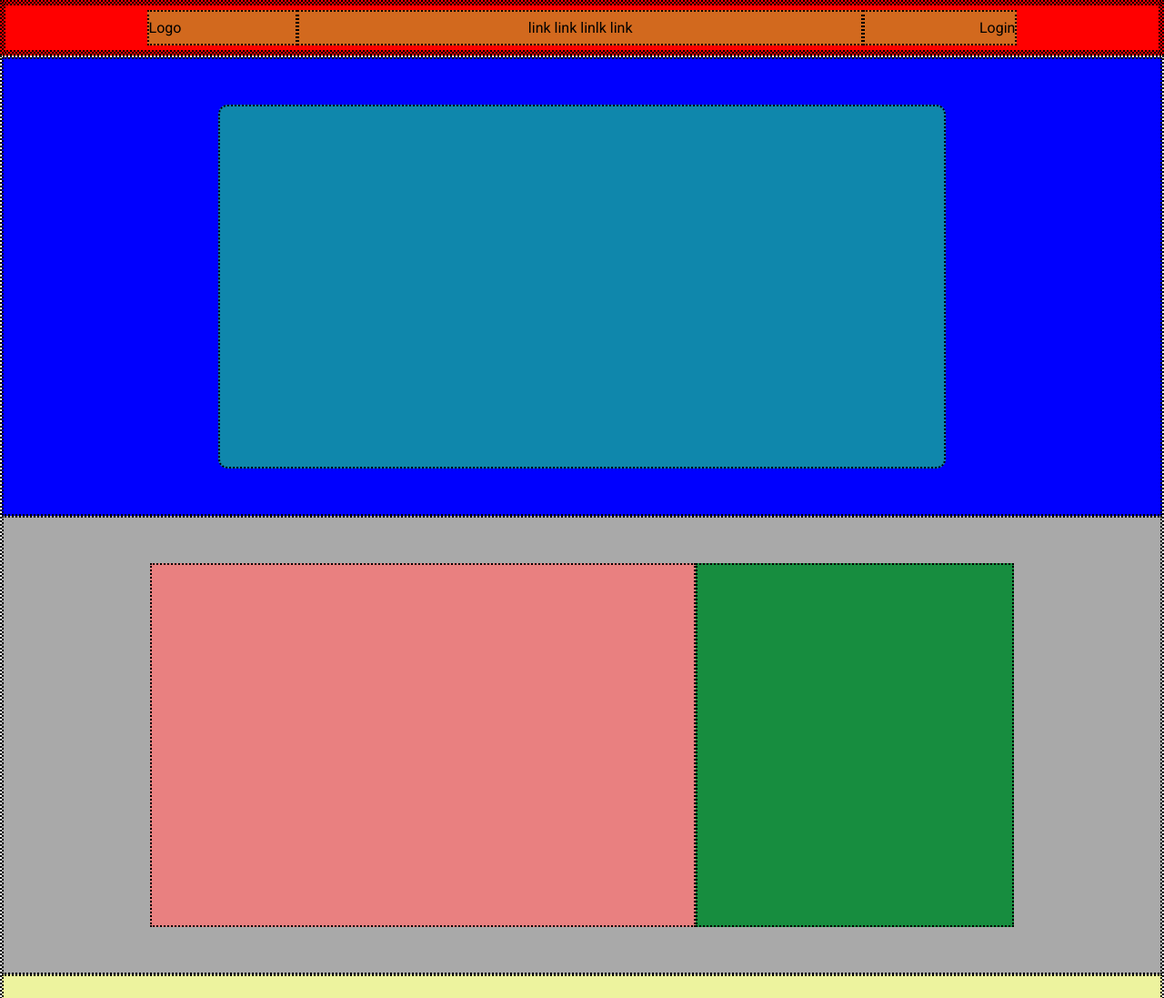
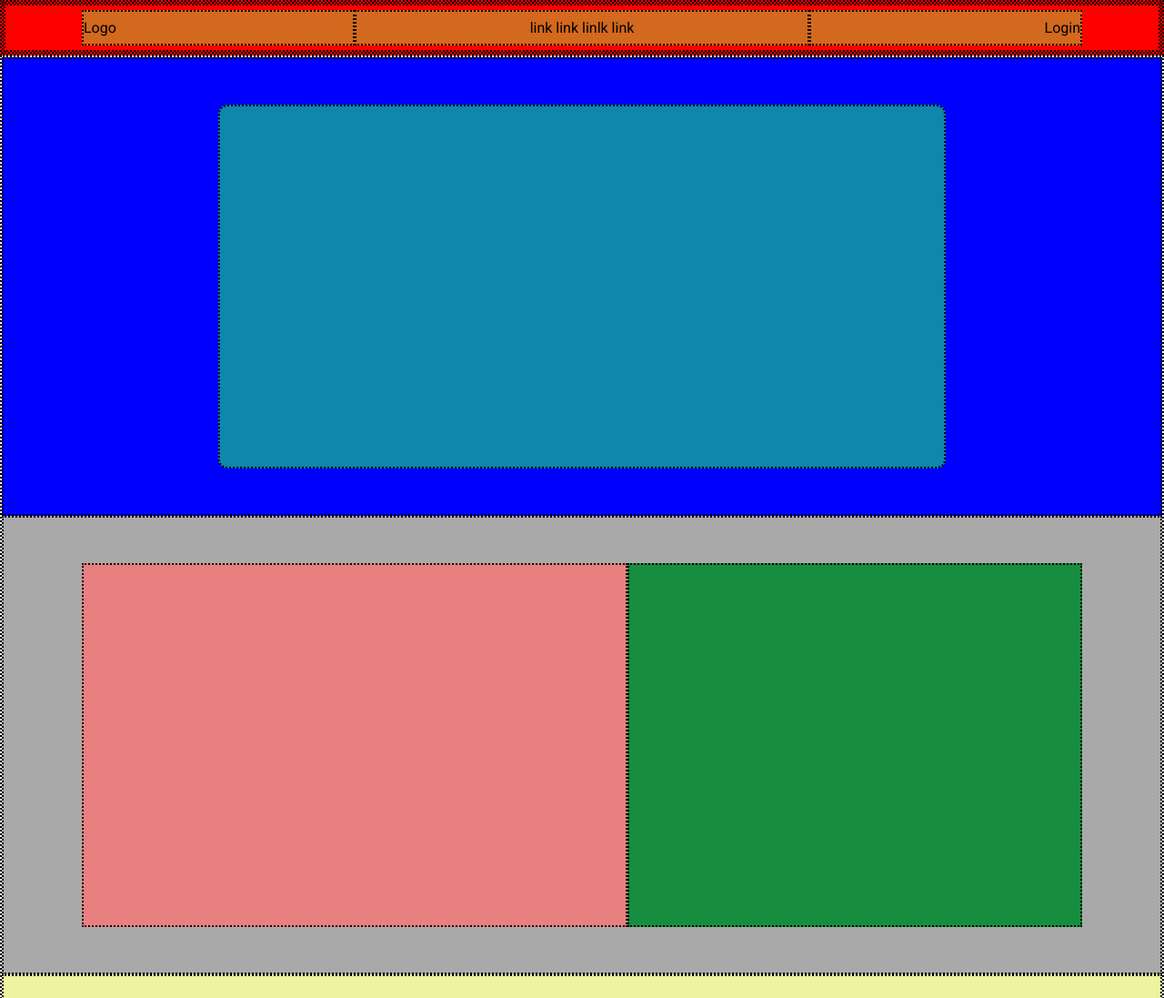
Before and after one commit to Vincenzo-Polverino/htmlcss-struttura-discord, a plain HTML site: page index.html in a window 1280 px wide. Shown: the top 1097 px of the page at 91% size. Drawn offline with Linux system fonts and the light colour scheme.

Commit message:
fix element proportion

```diff
--- a/css/style.css
+++ b/css/style.css
@@ -82,7 +82,7 @@
     .debug .right-square {
         background-color: rgb(23, 141, 63);
         height: 400px;
-        width: 350px;
+        width: 500px;
     }
 
     .debug #bottom-main {
@@ -93,7 +93,7 @@
     .debug .bottom-main-container {
         background-color: rgb(92, 6, 27);
         height: 700px;
-        width: 900px;
+        width: 1100px;
     }
 
 
@@ -106,7 +106,6 @@
     }
 
     .debug #top-footer {
-
         border-bottom: 1px solid white;
     }
 
@@ -149,19 +148,22 @@
     .header-container {
         justify-content: center;
         padding: 5px;
+
     }
 
     .link {
-        padding-left: 20%;
-        padding-right: 20%;
+        width: 500px;
+        text-align: center;
     }
 
     .logo {
-        padding-right: 10%;
+        width: 300px;
+
     }
 
     .login {
-        padding-left: 10%;
+        width: 300px;
+        text-align: end;
     }
 
     .login, .link, .logo {
@@ -179,6 +181,7 @@
     .top-main-container {
         border-radius: 10px;
 
+
     }
 
 /* #endregion main*/
@@ -194,7 +197,7 @@
     }
 
     .bottom-footer-container {
-        width: 80%;
+        width: 1100px;
         justify-content: space-between;
         padding-top: 0.5rem;
         padding-bottom: 0.5rem;
```
